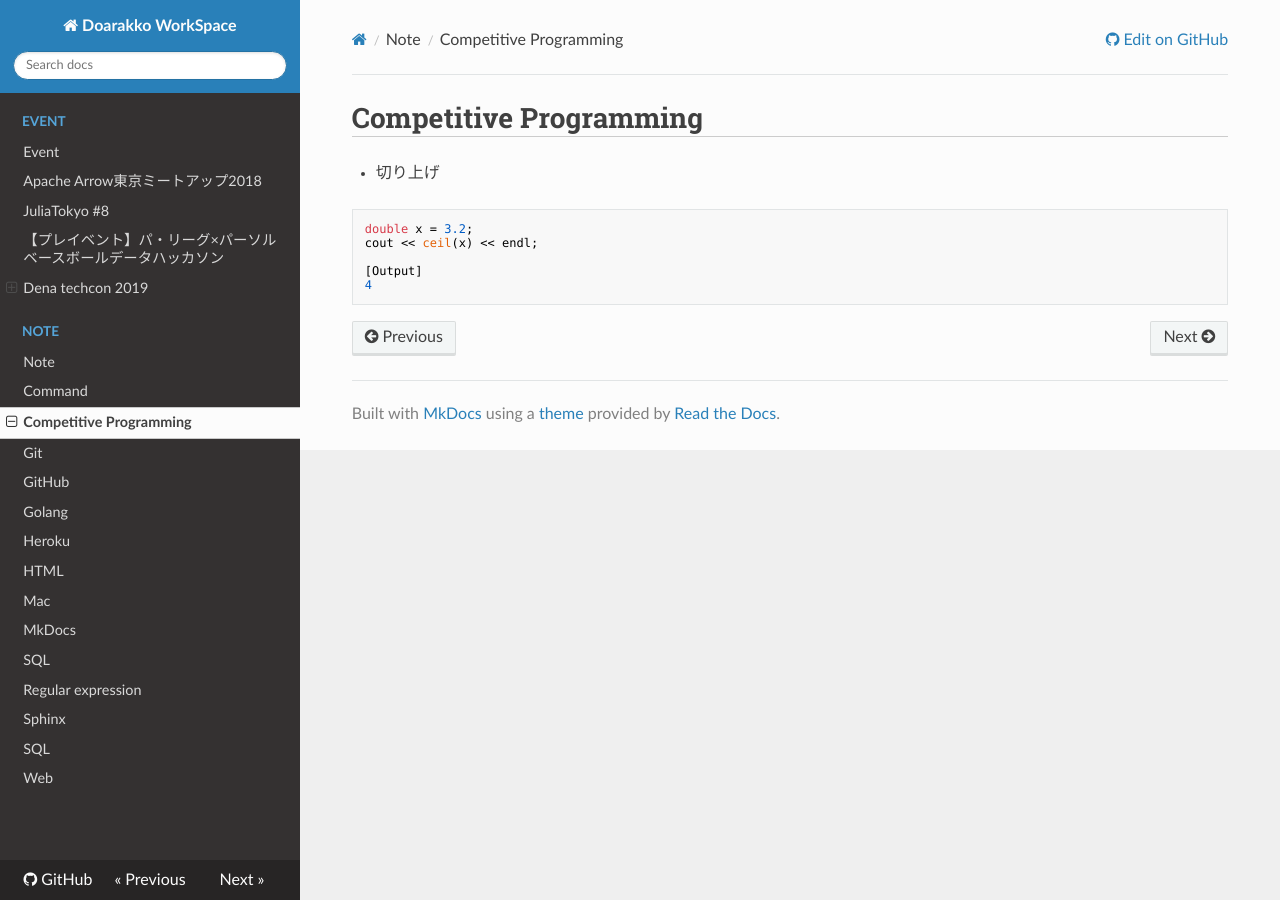
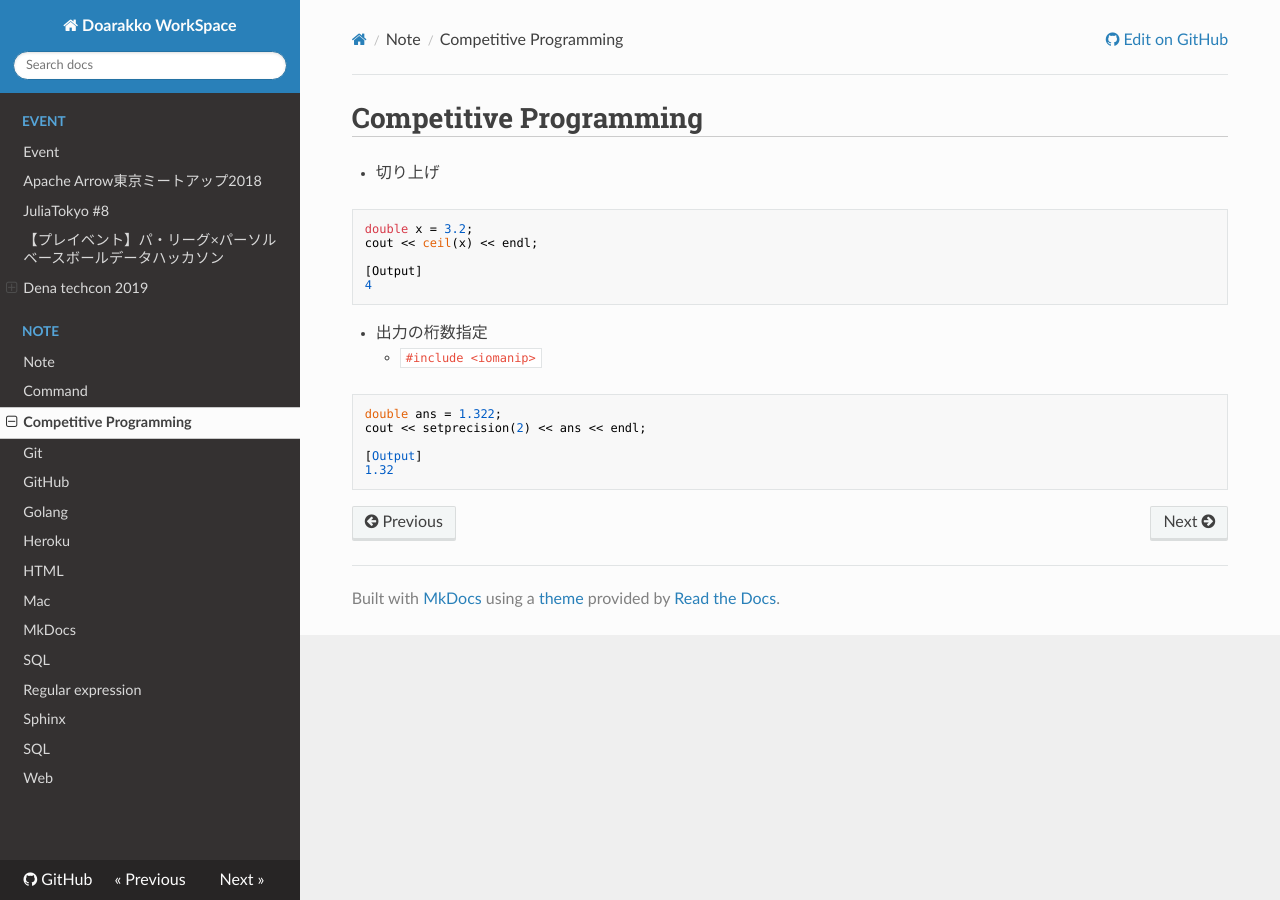
Before and after one commit to Doarakko/mkdocs-github-pages, an MkDocs documentation site: the page built from docs/note/competitive-programming.md, in a window 1280 px wide. Built offline with MkDocs 1.6.1, drawn with Linux system fonts in a browser that asks for light colours; nearby versions of some CDN libraries.

Commit message:
add 桁数指定

````diff
--- a/docs/note/competitive-programming.md
+++ b/docs/note/competitive-programming.md
@@ -7,3 +7,13 @@ cout << ceil(x) << endl;
 [Output]
 4
 ```
+
+- 出力の桁数指定
+    - `#include <iomanip>`
+```
+double ans = 1.322;
+cout << setprecision(2) << ans << endl;
+
+[Output]
+1.32
+```
````
